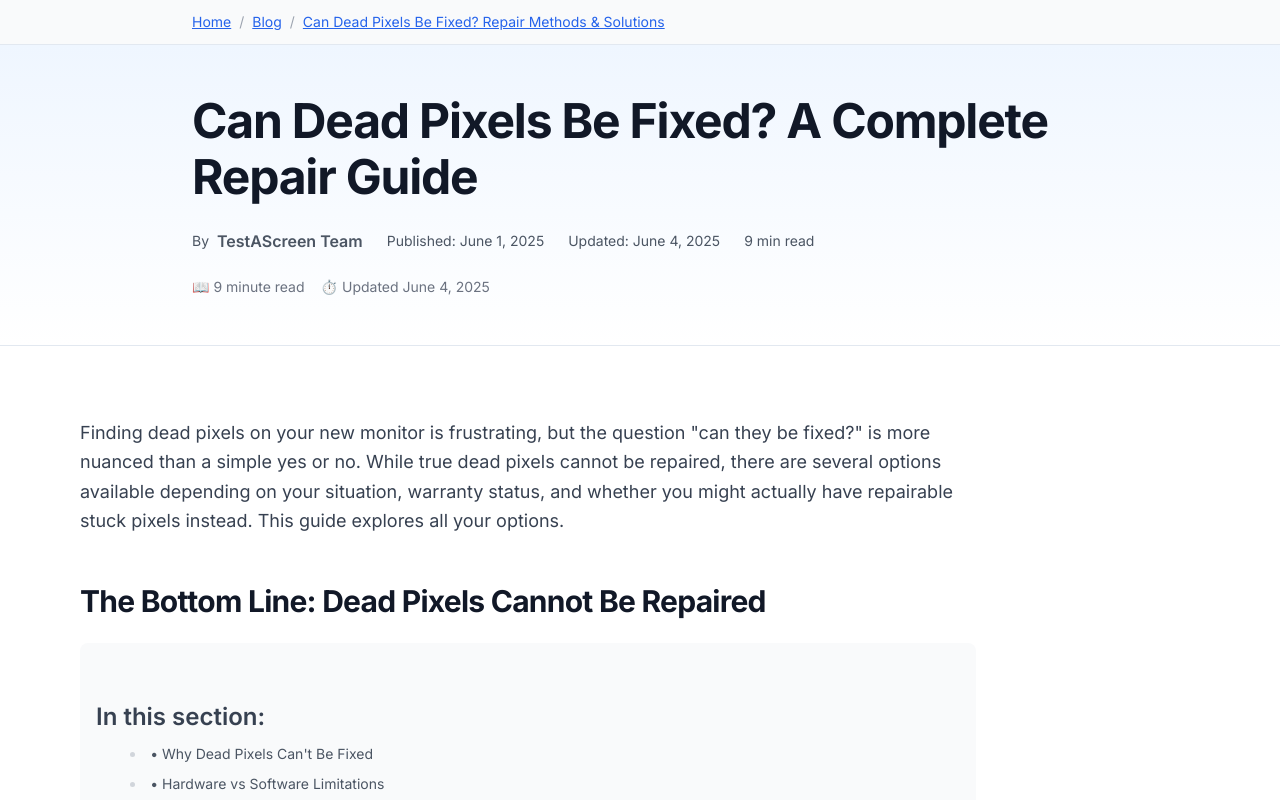
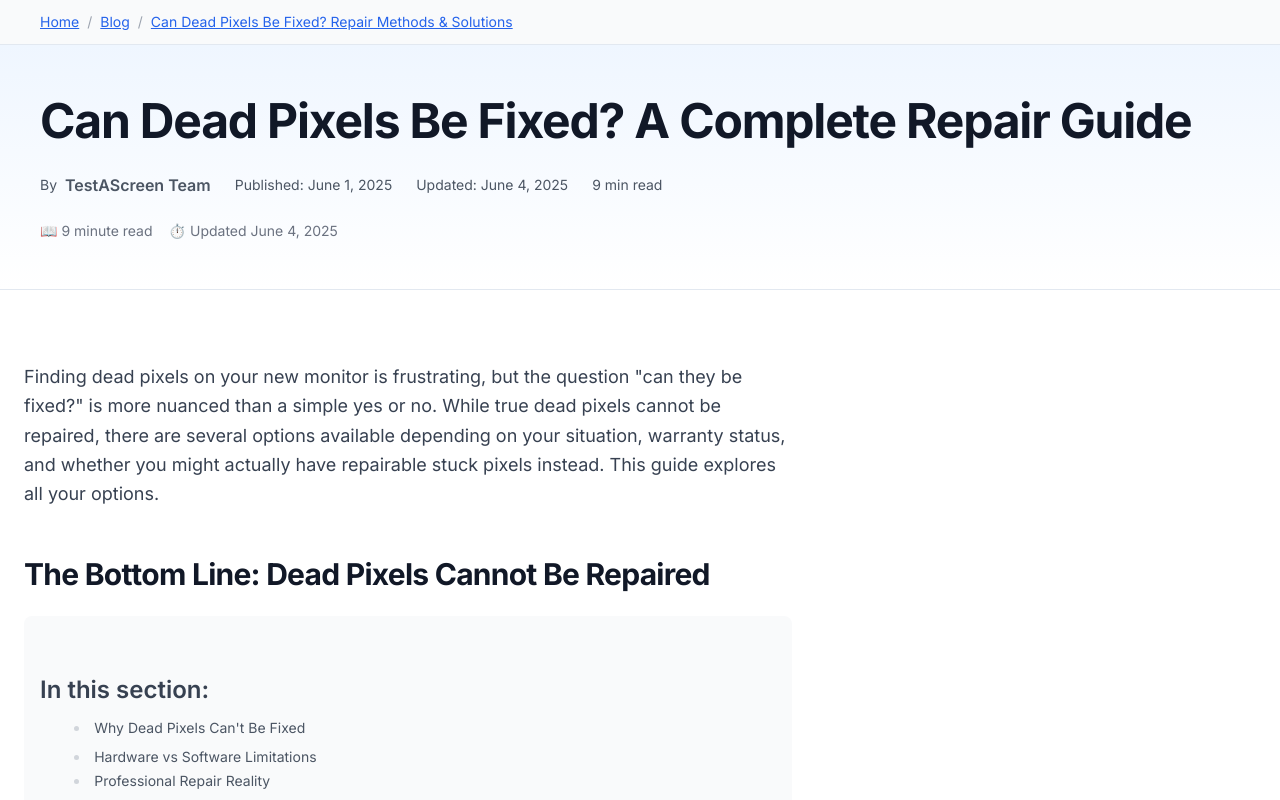
Before and after one commit to sjottens/Whitescreen, a Next.js app: page /blog/can-dead-pixels-be-fixed in a window 1280 px wide. Shown: the top 800 px of the page. Built offline with nearby package versions, Linux system fonts and the light colour scheme; a web font is replaced by a local one.

Commit message:
removed dot in text that is inside a <li> als adjust alignement

```diff
--- a/app/(website)/blog/[slug]/page.tsx
+++ b/app/(website)/blog/[slug]/page.tsx
@@ -180,7 +180,7 @@ export default function BlogArticlePage({ params }: { params: Promise<{ slug: st
                   <ul className="space-y-1">
                     {section.h3s.map((h3, i) => (
                       <li key={i} className="text-sm text-gray-600">
-                        • {h3}
+                        {h3}
                       </li>
                     ))}
                   </ul>
--- a/app/[locale]/(website)/blog/[slug]/page.tsx
+++ b/app/[locale]/(website)/blog/[slug]/page.tsx
@@ -221,7 +221,7 @@ export default function LocaleBlogArticlePage({
                   <ul className="space-y-1">
                     {section.h3s.map((h3, i) => (
                       <li key={i} className="text-sm text-gray-600">
-                        • {h3}
+                        {h3}
                       </li>
                     ))}
                   </ul>
--- a/components/blog/blog-article-layout.tsx
+++ b/components/blog/blog-article-layout.tsx
@@ -90,7 +90,7 @@ export function BlogArticleLayout({
       {/* Breadcrumbs */}
       {breadcrumbs && (
         <nav className="bg-gray-50 px-4 py-3 border-b">
-          <div className="max-w-4xl mx-auto flex items-center gap-2 text-sm">
+          <div className="container flex items-center gap-2 text-sm">
             {breadcrumbs.map((crumb, index) => (
               <React.Fragment key={crumb.href}>
                 {index > 0 && <span className="text-gray-400">/</span>}
@@ -105,7 +105,7 @@ export function BlogArticleLayout({
 
       {/* Hero Section */}
       <div className="bg-gradient-to-b from-blue-50 to-white px-4 py-12 border-b">
-        <div className="max-w-4xl mx-auto">
+        <div className="container">
           <h1 className="text-4xl md:text-5xl font-bold text-gray-900 mb-6">
             {h1}
           </h1>
@@ -135,7 +135,7 @@ export function BlogArticleLayout({
         </div>
       </div>
 
-      <div className="flex gap-8 max-w-6xl mx-auto px-4 py-12">
+      <div className="flex gap-8 container py-12">
         {/* Sidebar with TOC */}
         {tableOfContents && tableOfContents.length > 0 && (
           <aside className="hidden lg:block w-64 flex-shrink-0">
@@ -163,7 +163,7 @@ export function BlogArticleLayout({
         )}
 
         {/* Main Content */}
-        <main className="flex-1 max-w-4xl">
+        <main className="flex-1 max-w-3xl">
           <div className="prose prose-lg max-w-none">{children}</div>
 
           {/* Related Articles */}
--- a/components/tools/refresh-rate-calculator.tsx
+++ b/components/tools/refresh-rate-calculator.tsx
@@ -184,12 +184,12 @@ export default function RefreshRateCalculator() {
         <h3 className="font-semibold text-slate-900 mb-3">💡 Tips for Best Performance</h3>
         <ul className="space-y-2 text-sm text-slate-800 font-medium">
           <li>
-            • Maintain FPS 10-20% above your refresh rate to avoid stuttering (e.g., 160 FPS for
+            Maintain FPS 10-20% above your refresh rate to avoid stuttering (e.g., 160 FPS for
             144Hz)
           </li>
-          <li>• Use G-Sync (NVIDIA) or FreeSync (AMD) to reduce tearing</li>
-          <li>• Higher resolution (1440p, 4K) requires more GPU power - may lower recommended Hz</li>
-          <li>• Check specific game requirements on Steam or YouTube benchmarks</li>
+          <li>Use G-Sync (NVIDIA) or FreeSync (AMD) to reduce tearing</li>
+          <li>Higher resolution (1440p, 4K) requires more GPU power - may lower recommended Hz</li>
+          <li>Check specific game requirements on Steam or YouTube benchmarks</li>
         </ul>
       </div>
     </div>
```
